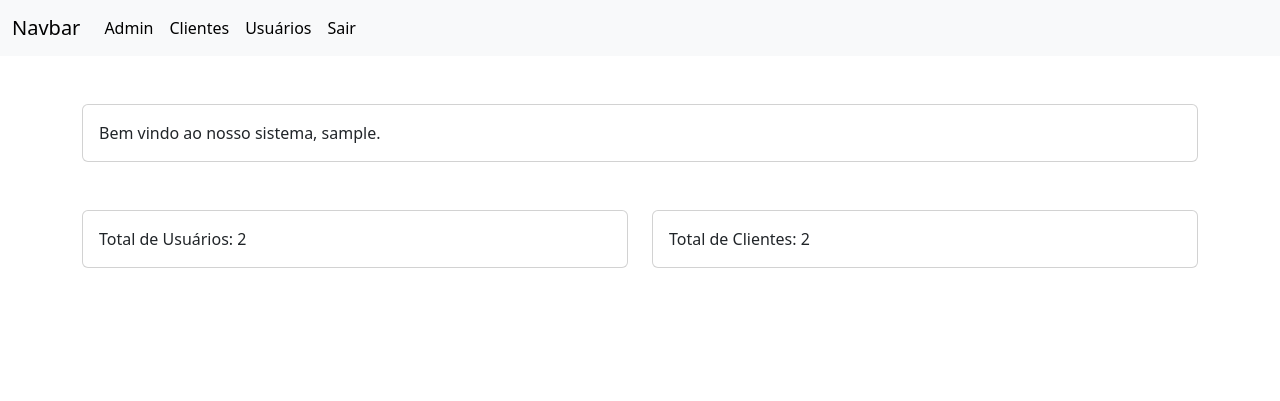
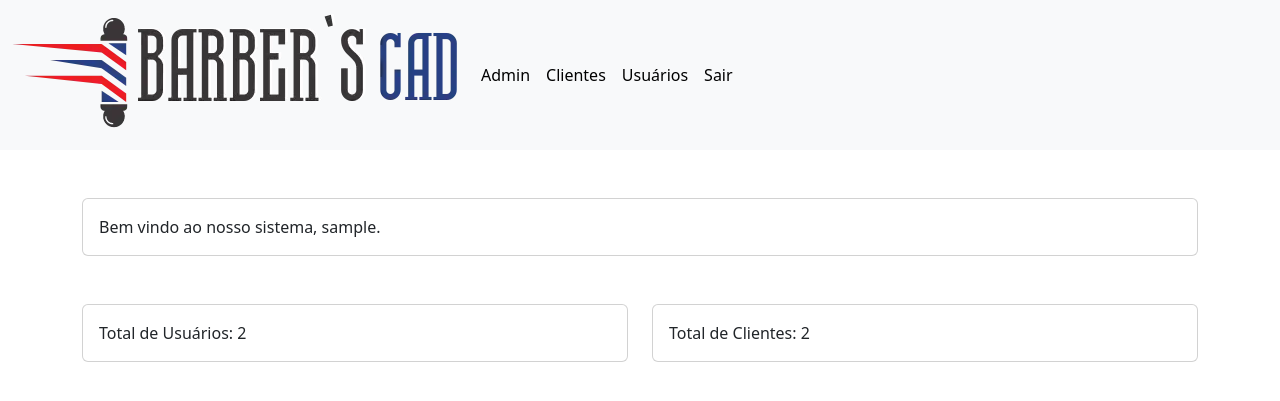
Before and after one commit to pedrosouzarp/sisteminha, a Flask app: page /admin in a window 1280 px wide. Shown: the top 401 px of the page. Run offline with Flask 3, Linux system fonts and the light colour scheme; a user stored in the database is signed in; data comes from the database, SQL or seed files in the repository; some libraries are stand-ins or nearby versions.

Commit message:
new file:   img/barberscad-350-q-w.webp 	new file:   img/barberscad-350-q.webp 	new file:   img/icon64.png 	new file:   img/logo_baberscad-w.webp 	new file:   img/logo_baberscad.webp 	modified:   templates/admin.html

```diff
--- a/templates/admin.html
+++ b/templates/admin.html
@@ -13,7 +13,7 @@
     <header>
         <nav class="navbar navbar-expand-lg bg-body-tertiary">
             <div class="container-fluid">
-                <a class="navbar-brand" href="#">Navbar</a>
+                <a class="navbar-brand" href="#"><img src="/img/logo_baberscad.webp"></a>
                 <button class="navbar-toggler" type="button" data-bs-toggle="collapse" data-bs-target="#navbarNav"
                     aria-controls="navbarNav" aria-expanded="false" aria-label="Toggle navigation">
                     <span class="navbar-toggler-icon"></span>
```
Also changed, not shown: img/barberscad-350-q-w.webp (added), img/barberscad-350-q.webp (added), img/icon64.png (added), img/logo_baberscad-w.webp (added), img/logo_baberscad.webp (added).
